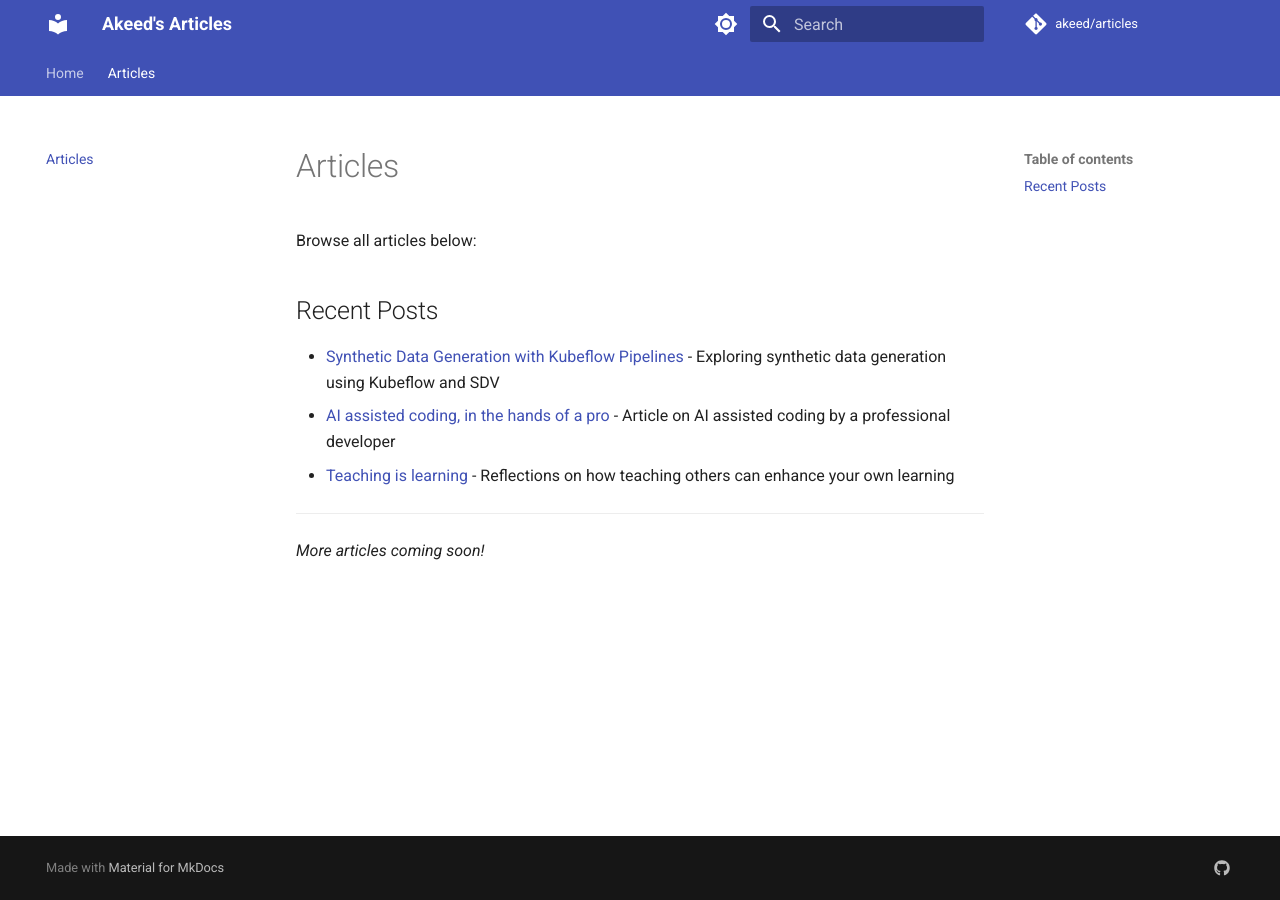
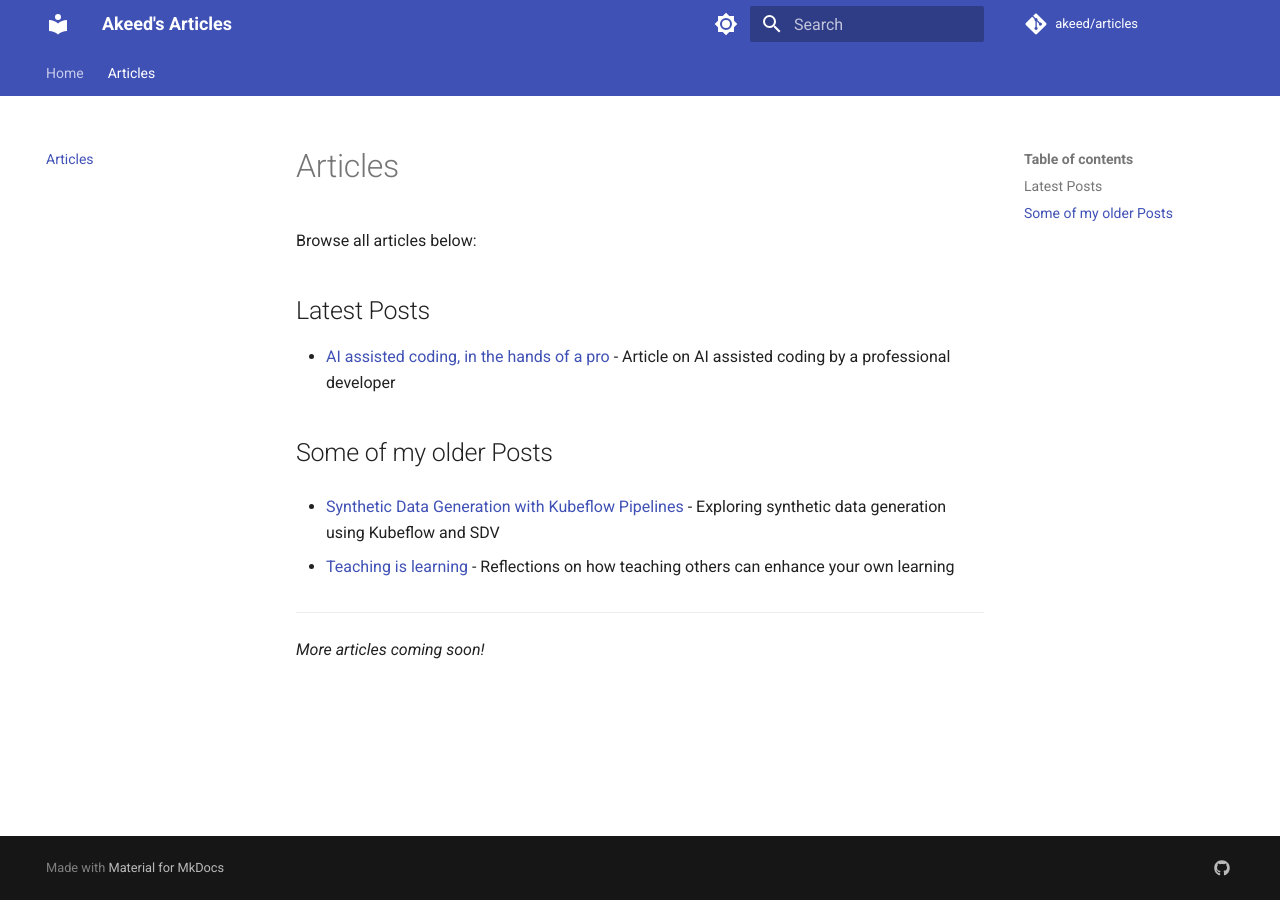
Before and after one commit to akeed/akeed.github.io, an MkDocs documentation site: the page built from docs/articles/index.md, in a window 1280 px wide. Built offline with MkDocs 1.6.1 and Material for MkDocs 9.7.7, drawn with Linux system fonts in a browser that asks for light colours; comment, search, counter and statistics services are not loaded.

Commit message:
fix: Updated articles landing page

```diff
--- a/docs/articles/index.md
+++ b/docs/articles/index.md
@@ -2,10 +2,14 @@
 
 Browse all articles below:
 
-## Recent Posts
+## Latest Posts
+
+- [AI assisted coding, in the hands of a pro](AI-assisted-coding_in-the-hands-of-a-pro/AI-assisted-coding_in-the-hands-of-a-pro.md) - Article on AI assisted coding by a professional developer
+
+## Some of my older Posts
 
 - [Synthetic Data Generation with Kubeflow Pipelines](Synthetic-data-using-kfp/Synthetic-data-using-kfp.md) - Exploring synthetic data generation using Kubeflow and SDV
-- [AI assisted coding, in the hands of a pro](AI-assisted-coding_in-the-hands-of-a-pro/AI-assisted-coding_in-the-hands-of-a-pro.md) - Article on AI assisted coding by a professional developer
+
 - [Teaching is learning](Teaching-is-learning.md) - Reflections on how teaching others can enhance your own learning
 
 ---
```
